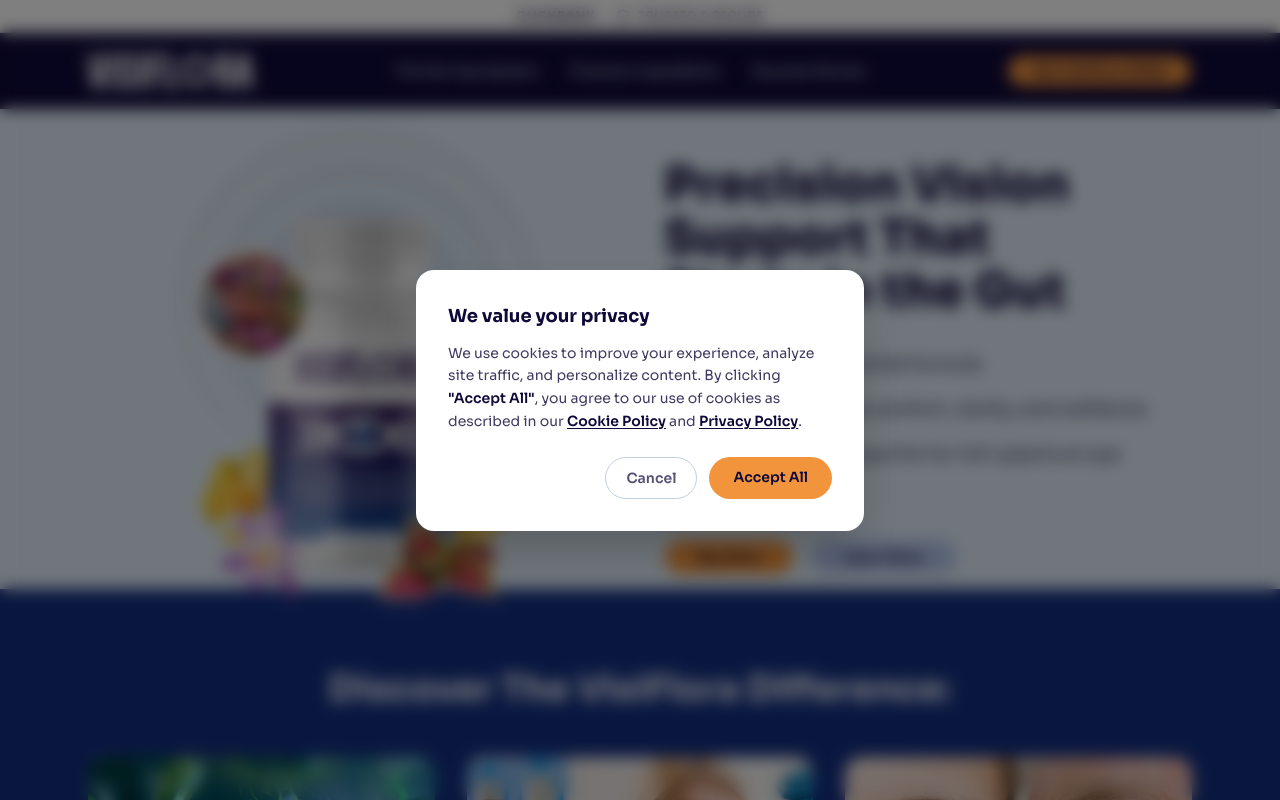
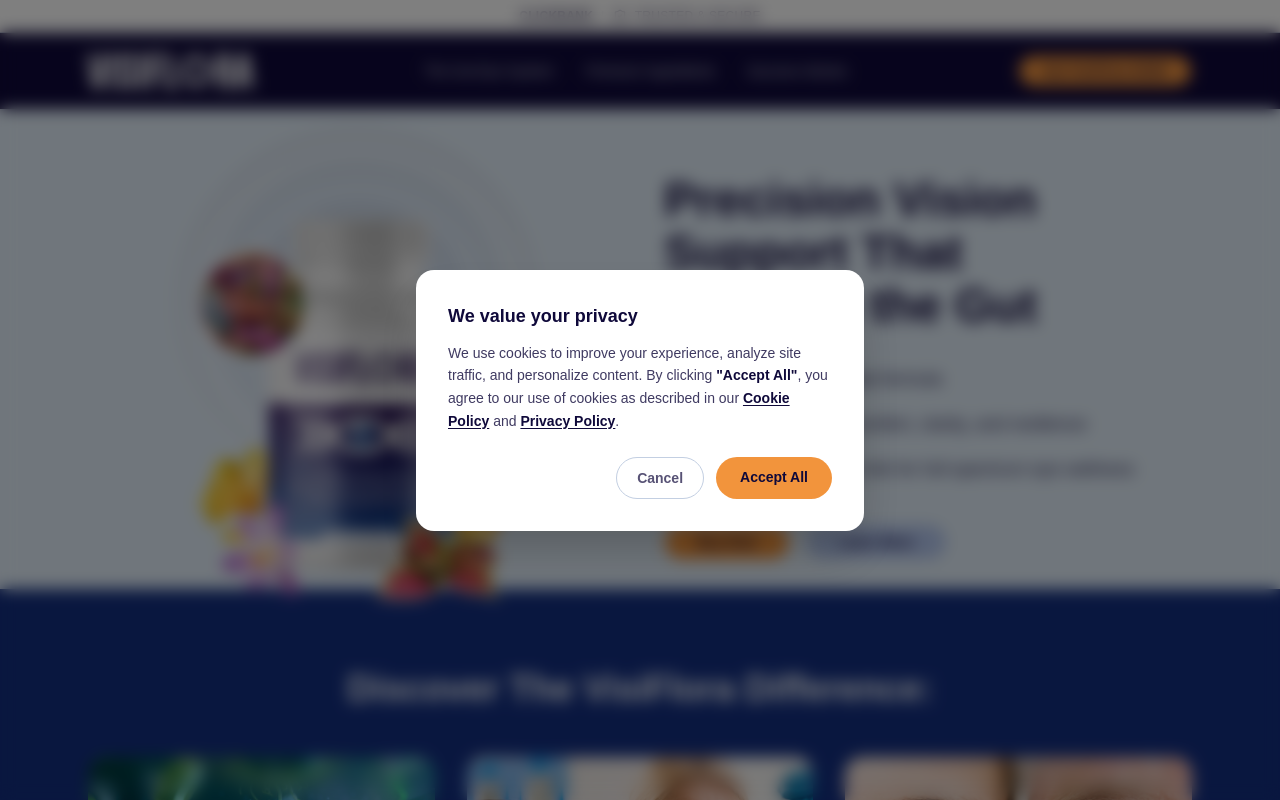
Before and after one commit to thaleshng/official-buy-advisor, a Next.js app: page /visiflora in a window 1280 px wide. Shown: the top 800 px of the page. Built offline with nearby package versions, Linux system fonts and the light colour scheme.

Commit message:
agora vai

```diff
--- a/app/globals.css
+++ b/app/globals.css
@@ -52,6 +52,11 @@
 
 :root {
   color-scheme: light;
+  --font-sora: 'Sora Variable', sans-serif;
+  --font-poppins: 'Poppins', sans-serif;
+  --font-montserrat: 'Montserrat Variable', sans-serif;
+  --font-space-mono: 'Space Mono', monospace;
+  --font-roboto: 'Roboto Variable', sans-serif;
   --background: oklch(0.94 0.02 246);
   --foreground: oklch(0.19 0.09 279);
   --card: oklch(1 0 0);
--- a/app/layout.tsx
+++ b/app/layout.tsx
@@ -1,37 +1,15 @@
 import { Analytics } from '@vercel/analytics/next'
 import type { Metadata, Viewport } from 'next'
-import { Sora, Poppins, Montserrat, Space_Mono, Roboto } from 'next/font/google'
+import '@fontsource-variable/sora'
+import '@fontsource/poppins/latin-400.css'
+import '@fontsource/poppins/latin-500.css'
+import '@fontsource/poppins/latin-600.css'
+import '@fontsource/poppins/latin-700.css'
+import '@fontsource-variable/montserrat'
+import '@fontsource/space-mono/latin-400.css'
+import '@fontsource/space-mono/latin-700.css'
+import '@fontsource-variable/roboto'
 import './globals.css'
-
-const sora = Sora({
-  subsets: ['latin'],
-  variable: '--font-sora',
-  weight: ['400', '500', '600', '700', '800'],
-})
-
-const poppins = Poppins({
-  subsets: ['latin'],
-  variable: '--font-poppins',
-  weight: ['400', '500', '600', '700'],
-})
-
-const montserrat = Montserrat({
-  subsets: ['latin'],
-  variable: '--font-montserrat',
-  weight: ['400', '500', '600', '700', '800'],
-})
-
-const spaceMono = Space_Mono({
-  subsets: ['latin'],
-  variable: '--font-space-mono',
-  weight: ['400', '700'],
-})
-
-const roboto = Roboto({
-  subsets: ['latin'],
-  variable: '--font-roboto',
-  weight: ['400', '500', '700'],
-})
 
 export const metadata: Metadata = {
   title: 'Official Buy Advisor | Independent Product Reviews',
@@ -52,7 +30,7 @@ export default function RootLayout({
 }>) {
   return (
     <html lang="en" className="bg-background">
-      <body className={`${sora.variable} ${poppins.variable} ${montserrat.variable} ${spaceMono.variable} ${roboto.variable} antialiased`}>
+      <body className="antialiased">
         {children}
         {process.env.NODE_ENV === 'production' && <Analytics />}
       </body>
--- a/package.json
+++ b/package.json
@@ -10,6 +10,11 @@
   },
   "dependencies": {
     "@base-ui/react": "^1.5.0",
+    "@fontsource-variable/montserrat": "^5.3.0",
+    "@fontsource-variable/roboto": "^5.3.0",
+    "@fontsource-variable/sora": "^5.3.0",
+    "@fontsource/poppins": "^5.3.0",
+    "@fontsource/space-mono": "^5.3.0",
     "@vercel/analytics": "1.6.1",
     "class-variance-authority": "^0.7.1",
     "clsx": "^2.1.1",
```
Also changed, not shown: 1 other file (tests, documents, lock files or other folders).
